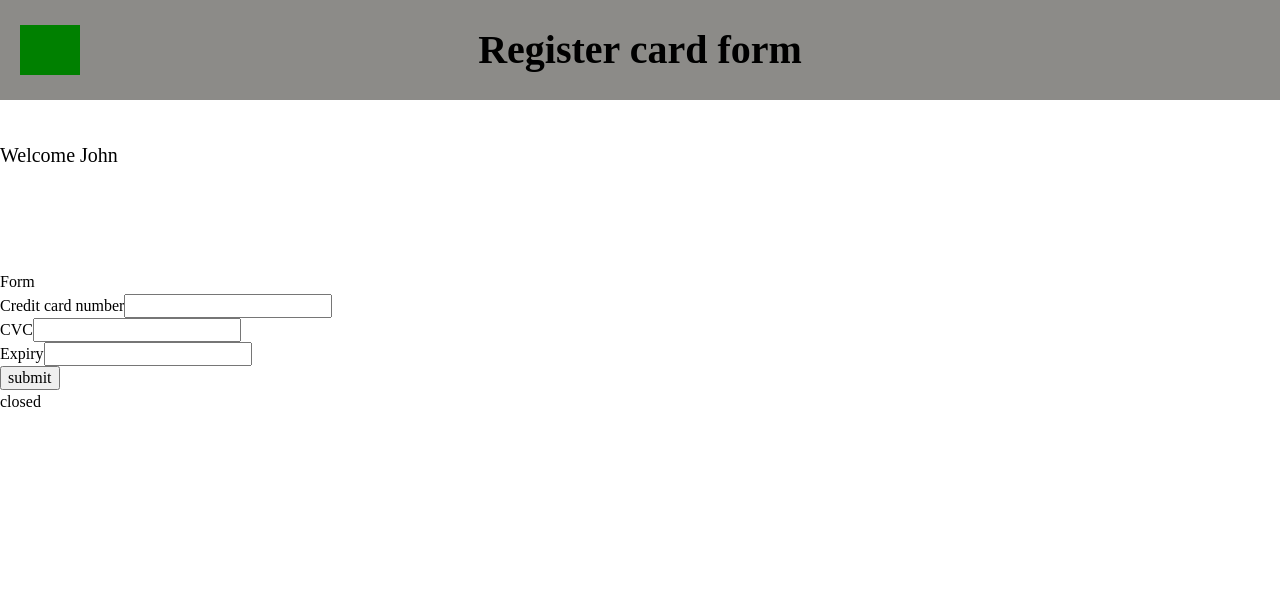
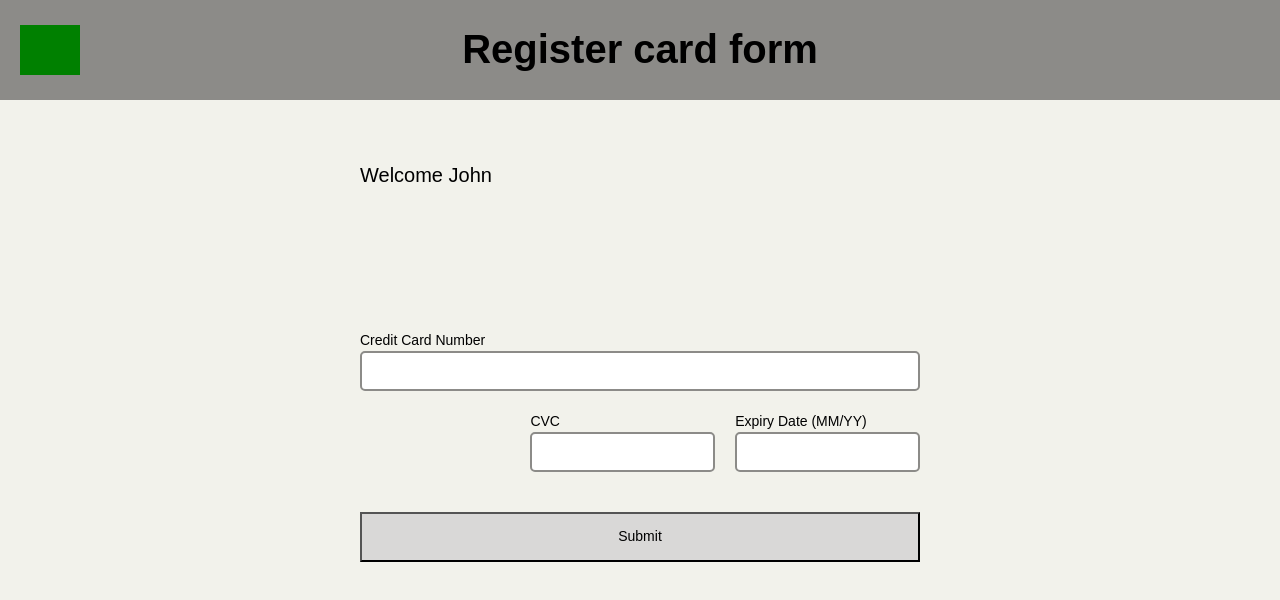
Before and after one commit to verydisco/recruit-react-v2, a React app: page / in a window 1280 px wide. Shown: the top 600 px of the page. Built offline with nearby package versions, Linux system fonts and the light colour scheme.

Commit message:
add style for forms and center main layout

```diff
--- a/src/app.module.scss
+++ b/src/app.module.scss
@@ -1,4 +1,21 @@
-.demo {
-  font-family: "Roboto";
-  color: orange;
+.pageWrapper {
+	display: block;
+	background: #f2f2eb;
+	overflow: auto;
+	min-height: 100vh;
+	font-family: Arial, Helvetica, sans-serif;
 }
+
+.main {
+	width: 100%;
+	max-width: 600px;
+	margin: 0 auto;
+	padding: 0 20px;
+	min-height: calc(100vh - 100px);
+	display: flex;
+	flex-direction: column;
+	justify-content: space-between;
+	@media (min-width: 800px) {
+		min-height: auto;
+	}
+}
--- a/src/app.tsx
+++ b/src/app.tsx
@@ -13,11 +13,12 @@
 	};
 	return (
 		<>
-			<div>
+			<div className={styles.pageWrapper}>
 				<Header onStatusChange={handleStatusChange} />
-				<Intro />
-				<Form />
-				{overlayStatus ? 'open' : 'closed'}
+				<div id='main' className={styles.main}>
+					<Intro />
+					<Form />
+				</div>
 			</div>
 		</>
 	);
--- a/src/components/form/form.module.scss
+++ b/src/components/form/form.module.scss
@@ -0,0 +1,47 @@
+.form {
+	width: 100%;
+	max-width: 600px;
+	display: flex;
+	flex-wrap: wrap;
+	flex-direction: column;
+	margin-top: 40px;
+	font-size: 14px;
+}
+.formRow {
+	width: 100%;
+	margin-bottom: 20px;
+}
+
+.formRowThirds {
+	display: flex;
+	flex-wrap: wrap;
+	justify-content: flex-end;
+	flex-direction: row;
+}
+.inputThirdMed {
+	width: 100%;
+	margin-bottom: 20px;
+	@media (min-width: 600px) {
+		width: 33%;
+		margin-left: 20px;
+	}
+}
+
+.formLabel {
+	font-size: 14px;
+}
+
+.formInput {
+	width: 100%;
+	padding: 5px 10px;
+	border: 2px solid #8c8b88;
+	border-radius: 5px;
+	min-height: 40px;
+}
+
+.formSubmit {
+	width: 100%;
+	height: 50px;
+	background: #d9d8d7;
+	display: block;
+}
--- a/src/components/form/index.tsx
+++ b/src/components/form/index.tsx
@@ -3,25 +3,49 @@
 
 export const Form = () => {
 	return (
-		<div>
-			Form
-			<form>
-				<div>
-					<label>Credit card number</label>
-					<input type='text' />
+		<form action='post' className={styles.form}>
+			<div className={styles.formRow}>
+				<label htmlFor='customerCreditCardNo' className={styles.formLabel}>
+					Credit Card Number
+				</label>
+				<input
+					id='customerCreditCardNo'
+					name='customerCreditCardNo'
+					className={styles.formInput}
+					type='text'
+				/>
+			</div>
+			<div className={` ${styles.formRow} ${styles.formRowThirds}`}>
+				<div className={styles.inputThirdMed}>
+					<label htmlFor='customerCreditCardCVC' className={styles.formLabel}>
+						CVC
+					</label>
+					<input
+						id='customerCreditCardCVC'
+						name='customerCreditCardCVC'
+						className={styles.formInput}
+						type='text'
+					/>
 				</div>
-				<div>
-					<label>CVC</label>
-					<input type='text' />
+				<div className={styles.inputThirdMed}>
+					<label
+						htmlFor='customerCreditCardExpiry'
+						className={styles.formLabel}
+					>
+						Expiry Date (MM/YY)
+					</label>
+					<input
+						id='customerCreditCardExpiry'
+						name='customerCreditCardExpiry'
+						className={styles.formInput}
+						type='text'
+					/>
 				</div>
-				<div>
-					<label>Expiry</label>
-					<input type='text' />
-				</div>
-				<div>
-					<input type='submit' value='submit' />
-				</div>
-			</form>
-		</div>
+			</div>
+
+			<div className={styles.formRow}>
+				<input className={styles.formSubmit} type='submit' value='Submit' />
+			</div>
+		</form>
 	);
 };
```
